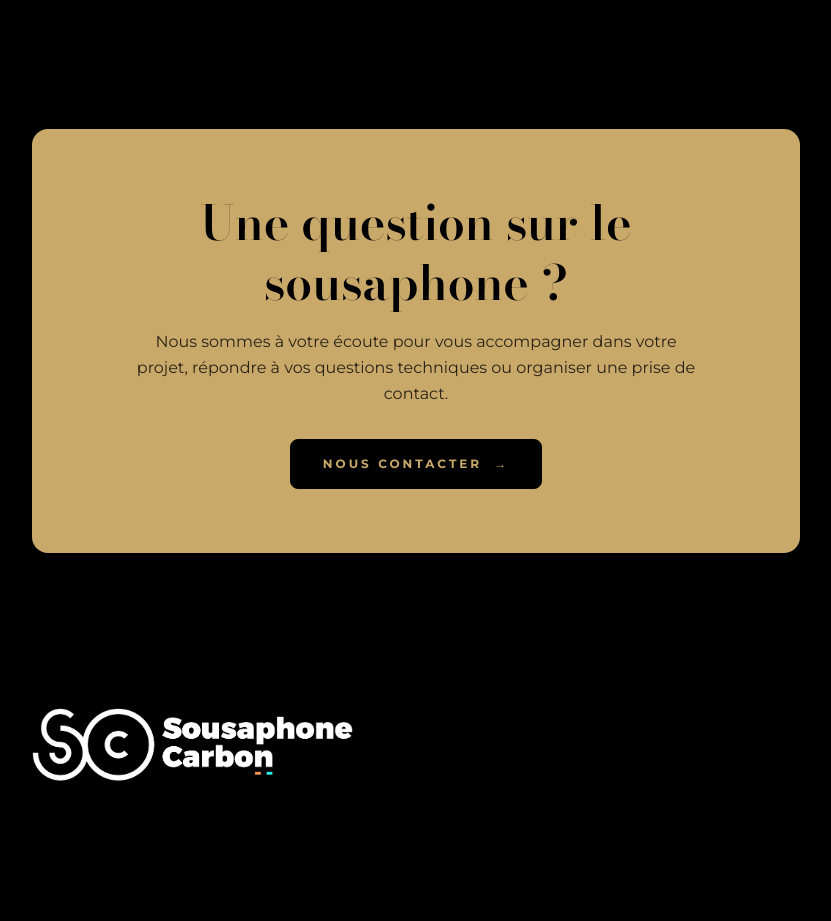
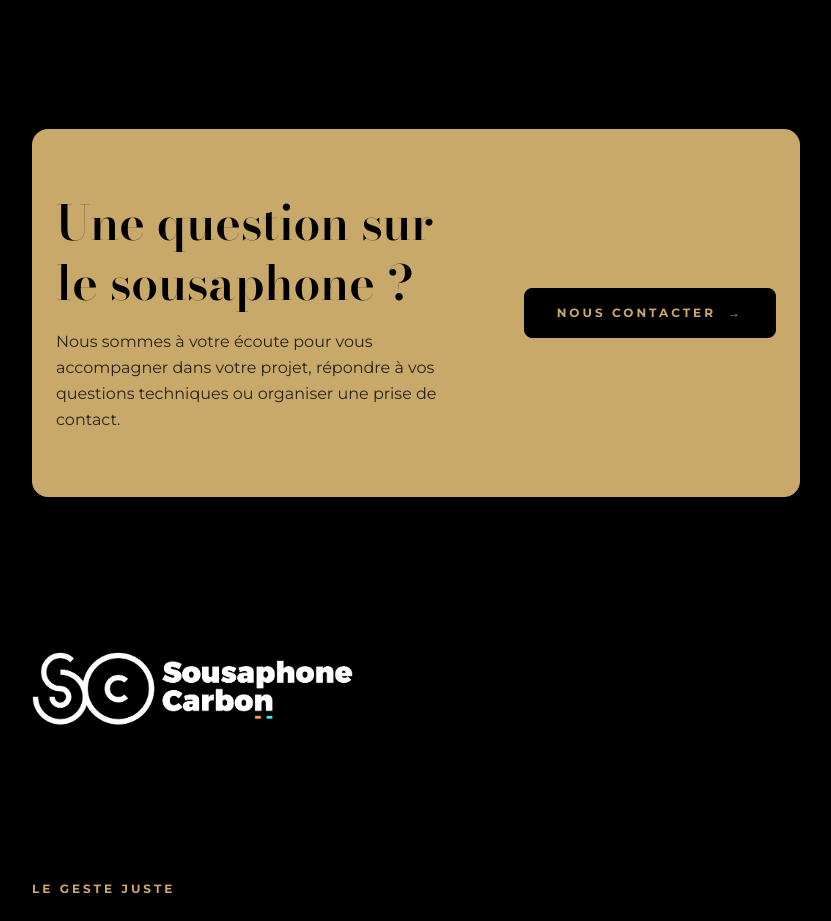
Before and after one commit to Fysalidev/www-sousaphone-carbon, a Next.js app: page /instrument in a window 1280 px wide. Shown: the part 1620-2541 px from the top of the page, without its empty margins (224-1055 px from the left). Built offline with nearby package versions, Linux system fonts and the light colour scheme.

Commit message:
9 | Instrument | Question | desktop : texte a gauche, bouton a droite
Generated by Mistral Vibe.
Co-Authored-By: Mistral Vibe <vibe@mistral.ai>

```diff
--- a/src/app/instrument/page.js
+++ b/src/app/instrument/page.js
@@ -191,25 +191,29 @@ export default function InstrumentPage() {
       {/* Boîte dorée « une question » : le seul moment clair de la
           page — fond or de la largeur du texte (max-w-3xl), centré
           et à coins adoucis, textes noirs, bouton plein noir.
+          Empilé et centré sur mobile ; à partir de 768px le texte
+          passe à gauche et le bouton se cale à droite de la boîte.
           Il ouvre directement la porte du contact. */}
       <section
         aria-labelledby="titre-question"
         className="px-6 py-12 min-[768px]:py-16"
       >
         <Revelation>
-          <div className="mx-auto max-w-3xl rounded-2xl bg-[#C9A96A] px-6 py-12 text-center min-[768px]:py-16">
+          <div className="mx-auto max-w-3xl rounded-2xl bg-[#C9A96A] px-6 py-12 text-center min-[768px]:flex min-[768px]:items-center min-[768px]:justify-between min-[768px]:gap-10 min-[768px]:py-16 min-[768px]:text-left">
+            <div>
               <h2
                 id="titre-question"
                 className="font-serif-carte text-3xl min-[640px]:text-4xl min-[1024px]:text-5xl font-semibold leading-tight text-black"
               >
                 Une question sur le sousaphone&nbsp;?
               </h2>
-            <p className="mx-auto mt-4 max-w-xl text-sm min-[640px]:text-base leading-relaxed text-black/80">
+              <p className="mx-auto mt-4 max-w-xl text-sm min-[640px]:text-base leading-relaxed text-black/80 min-[768px]:mx-0">
                 Nous sommes à votre écoute pour vous accompagner dans votre
-              projet, répondre à vos questions techniques ou organiser une prise
-              de contact.
+                projet, répondre à vos questions techniques ou organiser une
+                prise de contact.
               </p>
-            <div className="mt-8">
+            </div>
+            <div className="mt-8 min-[768px]:mt-0 min-[768px]:flex-none">
               <BoutonAction href="/contact" inverse>
                 NOUS CONTACTER
               </BoutonAction>
```
Lines whose indentation alone changed are shown as unchanged.
